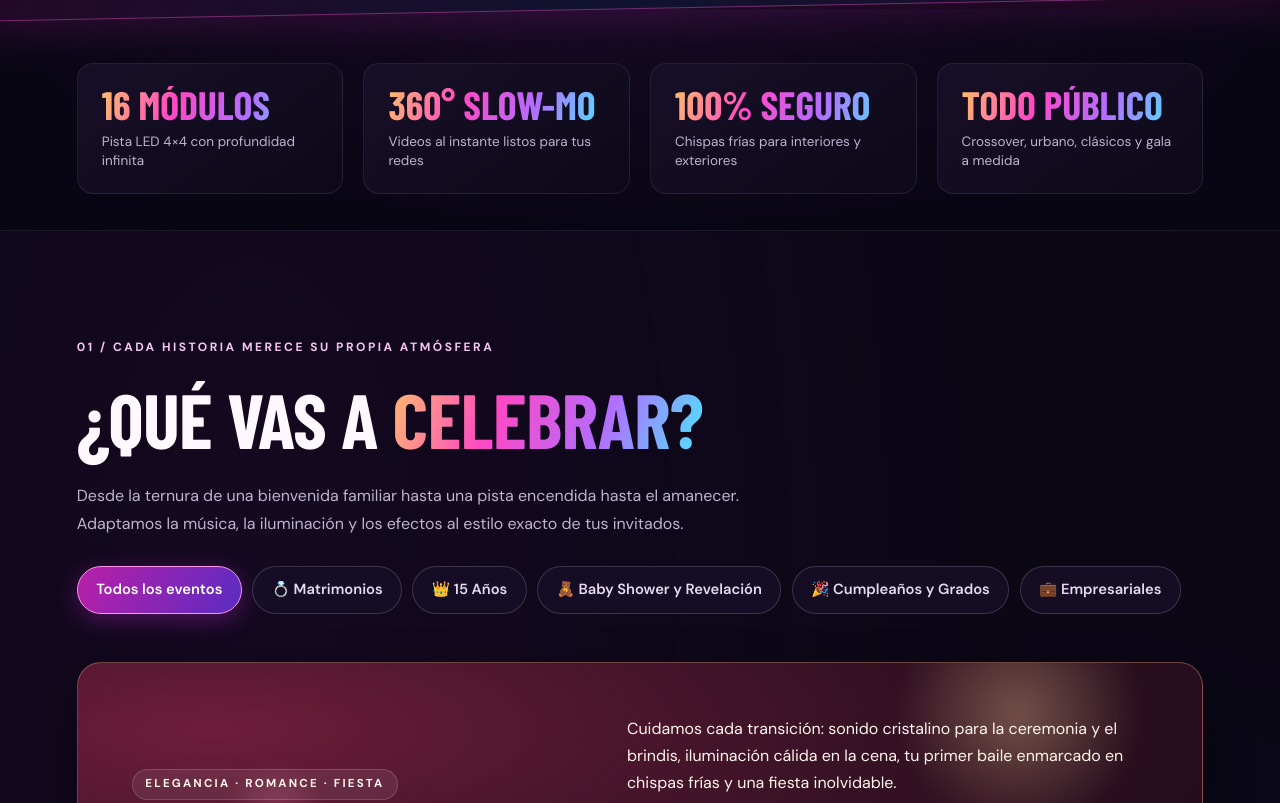
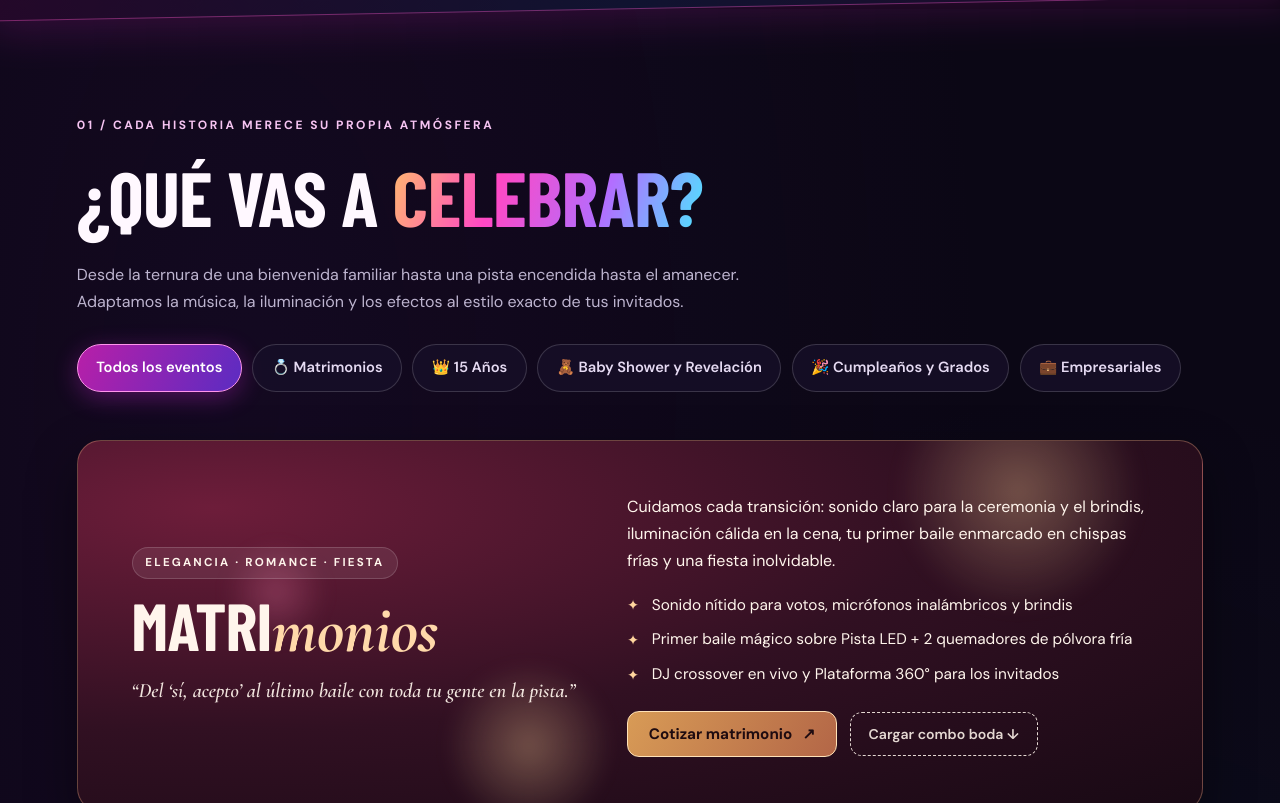
Before and after one commit to juanjosequevedo/dj-moro-producciones, a plain HTML site: page dist/index.html in a window 1280 px wide. Shown: the part 854-1657 px from the top of the page. Drawn offline with nearby package versions, Linux system fonts and the light colour scheme; animation ran at ten frames a second; a web font is replaced by a local one.

Commit message:
Remove highlights strip and simplify wedding copy

```diff
--- a/dist/index.html
+++ b/dist/index.html
@@ -131,26 +131,6 @@
     </div>
   </div>
 
-  <!-- IMPACT STATS BAR -->
-  <section class="impact-strip" aria-label="Destacados de DJ Moro Producciones">
-    <div class="impact-item reveal">
-      <strong class="impact-num" data-count="16" data-suffix=" MÓDULOS">16 MÓDULOS</strong>
-      <span>Pista LED 4×4 con profundidad infinita</span>
-    </div>
-    <div class="impact-item reveal">
-      <strong class="impact-num" data-count="360" data-suffix="° SLOW-MO">360° SLOW-MO</strong>
-      <span>Videos al instante listos para tus redes</span>
-    </div>
-    <div class="impact-item reveal">
-      <strong class="impact-num" data-count="100" data-suffix="% SEGURO">100% SEGURO</strong>
-      <span>Chispas frías para interiores y exteriores</span>
-    </div>
-    <div class="impact-item reveal">
-      <strong class="impact-num">TODO PÚBLICO</strong>
-      <span>Crossover, urbano, clásicos y gala a medida</span>
-    </div>
-  </section>
-
   <!-- CELEBRATION WORLDS -->
   <section class="event-showcase" id="eventos" aria-labelledby="event-title">
     <div class="event-wrap">
@@ -181,7 +161,7 @@
             <p class="event-quote">“Del ‘sí, acepto’ al último baile con toda tu gente en la pista.”</p>
           </div>
           <div class="event-copy">
-            <p>Cuidamos cada transición: sonido cristalino para la ceremonia y el brindis, iluminación cálida en la cena, tu primer baile enmarcado en chispas frías y una fiesta inolvidable.</p>
+            <p>Cuidamos cada transición: sonido claro para la ceremonia y el brindis, iluminación cálida en la cena, tu primer baile enmarcado en chispas frías y una fiesta inolvidable.</p>
             <ul class="event-highlights">
               <li>Sonido nítido para votos, micrófonos inalámbricos y brindis</li>
               <li>Primer baile mágico sobre Pista LED + 2 quemadores de pólvora fría</li>
```
